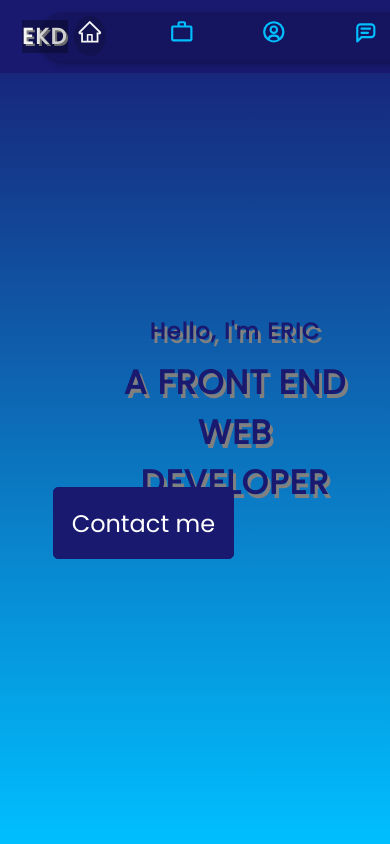
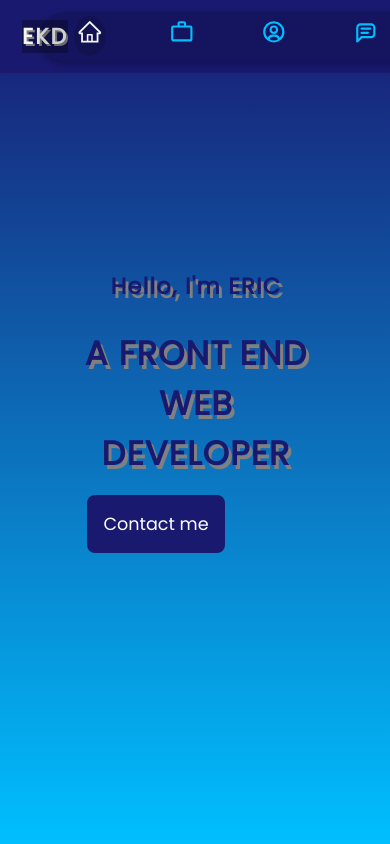
Before and after one commit to kafuiAllday/React-portfolio-site, a React (Create React App) app: page / in a window 390 px wide. Shown: the top 844 px of the page. Built offline with nearby package versions, Linux system fonts and the light colour scheme.

Commit message:
cta button

```diff
--- a/src/components/Hero.js
+++ b/src/components/Hero.js
@@ -11,7 +11,8 @@ export default function Hero(){
             <div className="intro-text">
             <h1>Hello, I'm ERIC</h1>
             <h2>A FRONT END WEB DEVELOPER</h2>
-            <button className='hero-butt'><a href='#Contact'>Contact me</a></button>
+            <a href="#Contact">Contact me</a>
+
     </div>
 
 
--- a/src/index.css
+++ b/src/index.css
@@ -69,9 +69,10 @@ header{
     height: 80vh;
     display: flex;
     justify-content: center;
-    align-items: left;
+    align-items: center;
     flex-direction: column;
     position: relative;
+    gap: 1rem;
 }
 
 .intro-text h1{
@@ -120,6 +121,24 @@ header{
     flex-wrap: wrap;
     margin-top: 40px;
  }
+
+ .intro-text a{
+   background-color: midnightblue;
+   text-align: center;
+   color: #fff;
+   text-decoration: none;
+   font-size: 2rem;
+   padding: 1rem;
+   width: fit-content;
+   border-radius: 8px;
+ }
+ .intro-text a:hover{
+   background-color: deepskyblue;
+   color: midnightblue;
+   border: 1px solid midnightblue;
+ }
+
+
  button.hero-butt{
    background-color: midnightblue;
    display: inline-block;
@@ -149,28 +168,6 @@ header{
  }
 
 
-
- /*.cta_butt a:link{
-    display: inline-block;
-    width: max-content;
-    padding: 1.1rem;
-    background-color: rgba(0,0,0,0.03);
-    border: 1px solid midnightblue;
-    color: whitesmoke;
-    border-radius: 5px;
-    position: absolute;
-    left: 4%;
-    bottom: 30%;
-    font-size: 1.5rem;
-    font-weight: 400;
- }*/
- /*button:hover{
-    background-color: midnightblue;
-    color: deepskyblue;
-    cursor: pointer;
-    border: 1px solid deepskyblue;
-
- }*/
  section > h1{
     font-size: 30px;
     padding-top: 50px;
@@ -239,17 +236,7 @@ hr{
    background-color: transparent;
    font-size: 1.6rem;
 }
-/*.cta_butt a{
-   color: whitesmoke;
-   text-decoration: none;
-   display: inline-block;
-   font-weight: 400;
 
-}
-.cta_butt a:hover{
-   color: whitesmoke;
-   background-color: midnightblue;
-}*/
 
 
 @media(max-width: 1024px){
@@ -263,8 +250,13 @@ hr{
         margin-top: 10px;
 
      }
+     .intro-text a{
+      font-size: 1.5rem;
+
+     }
+
      .intro-text{
-      margin: auto;
+      text-align: center;
      }
 
      .cta_butt{
@@ -365,6 +357,11 @@ button .contact_btn{
         font-size: 1.4rem;
         letter-spacing: 1.3px;
      }
+
+     .intro-text a{
+      font-size: 1.1rem;
+      margin: 0 auto;
+     }
      .intro-text h2{
 
         font-size: 2.1rem;
```
